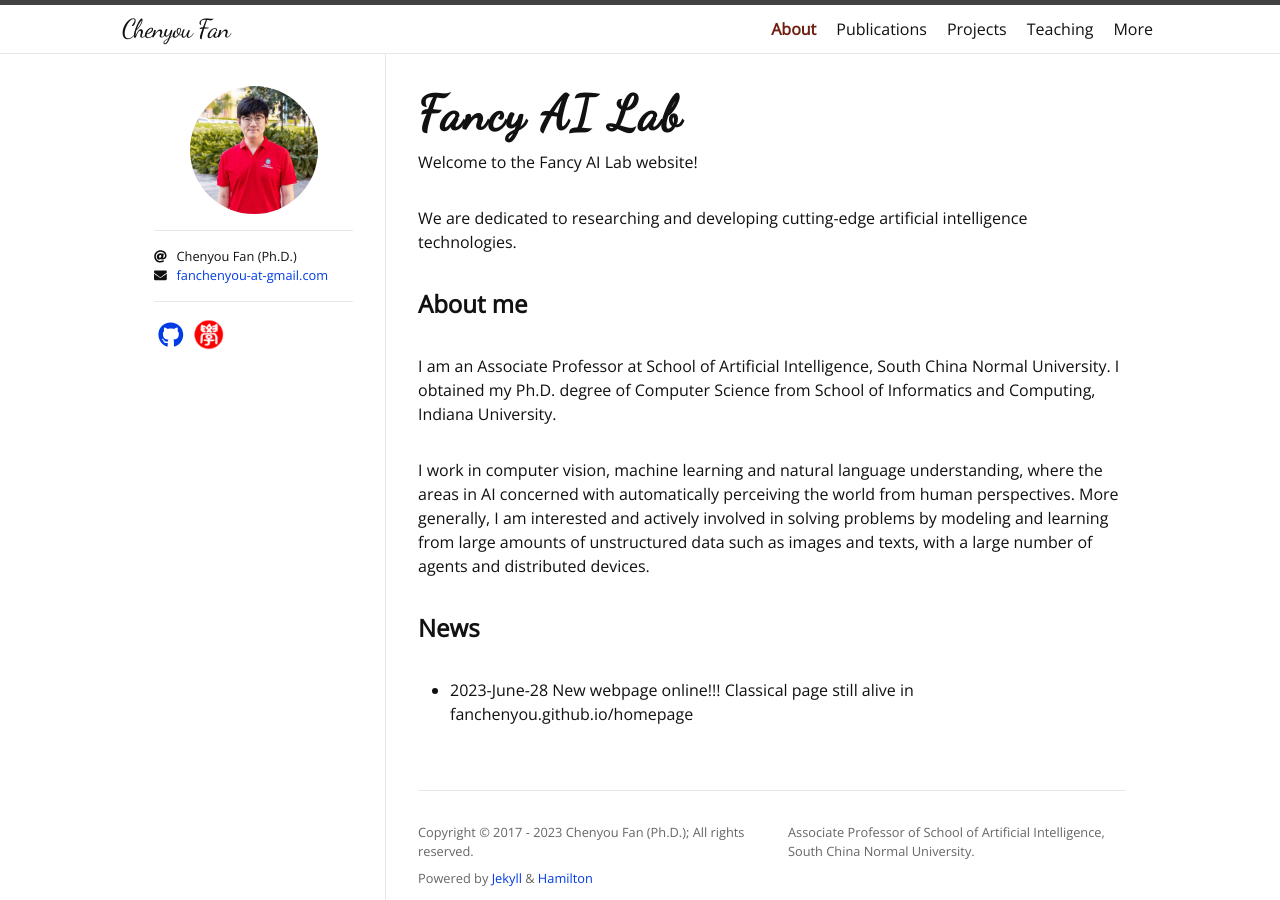
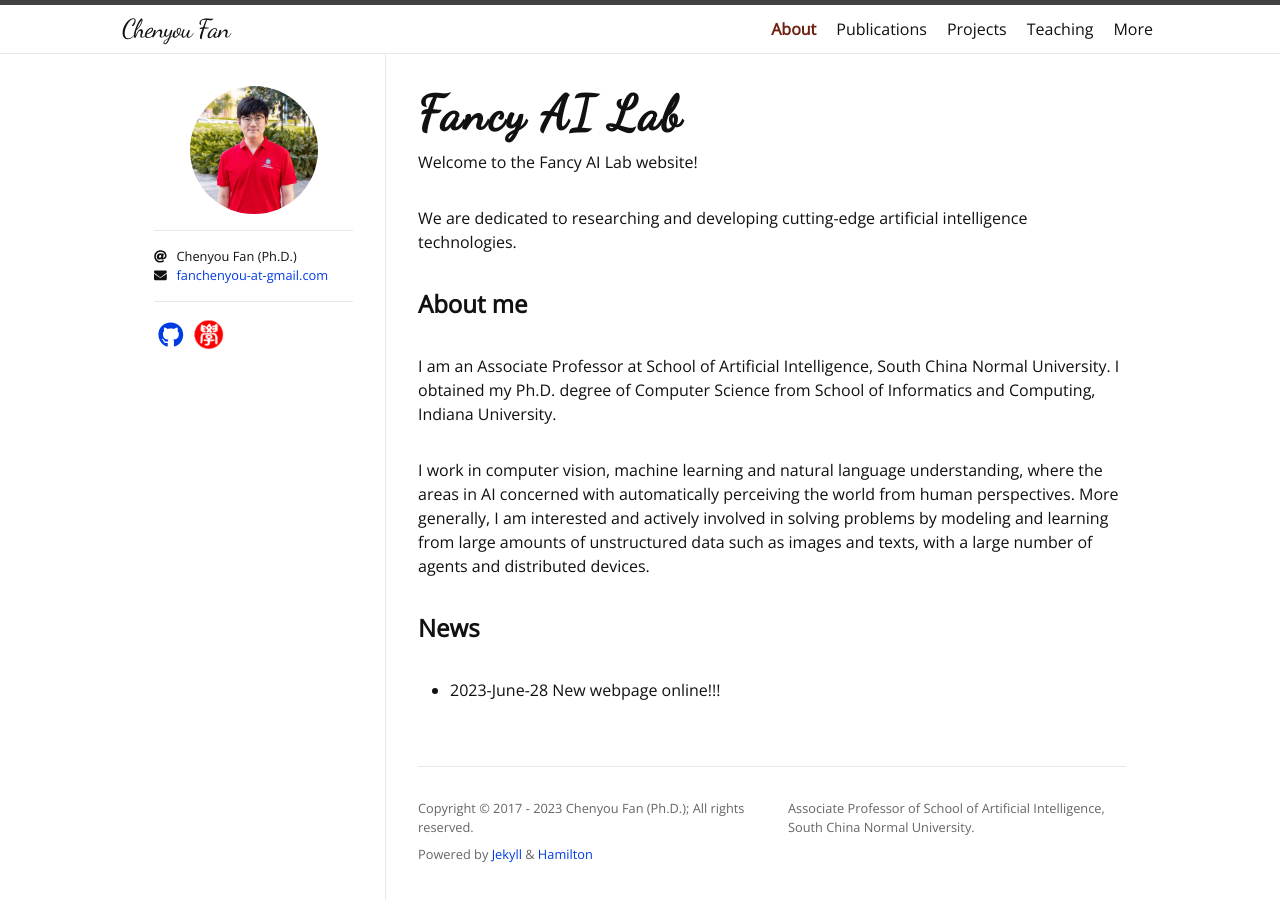
Before and after one commit to fanchenyou/fanchenyou.github.io, a Jekyll site: the page built from index.html, in a window 1280 px wide. Built offline with Jekyll 4.4.1, drawn with Linux system fonts in a browser that asks for light colours; nearby versions of some CDN libraries; some web fonts are replaced; the list of posts is cut into pages by our own code.

Commit message:
add news

```diff
--- a/_data/news.yml
+++ b/_data/news.yml
@@ -1,5 +1,5 @@
 - date: 2023-06-28
-  content: "New webpage online!!! Classical page still alive in fanchenyou.github.io/homepage "
+  content: "New webpage online!!!"
 
 
 
```
